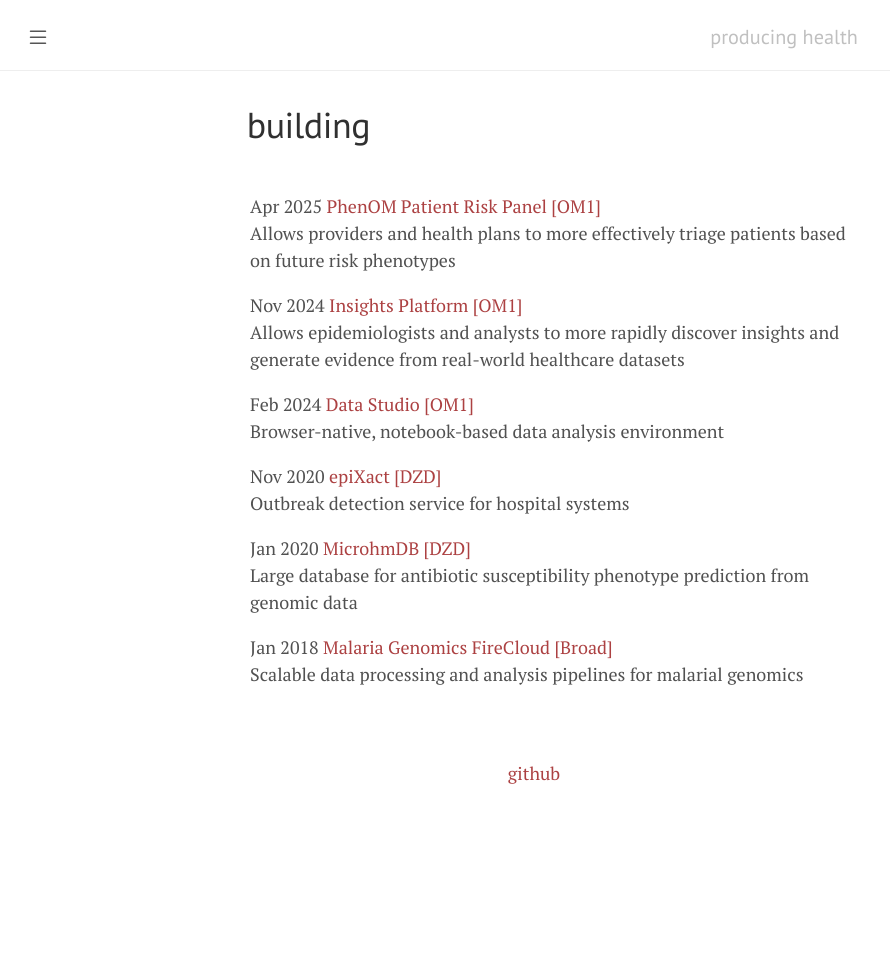
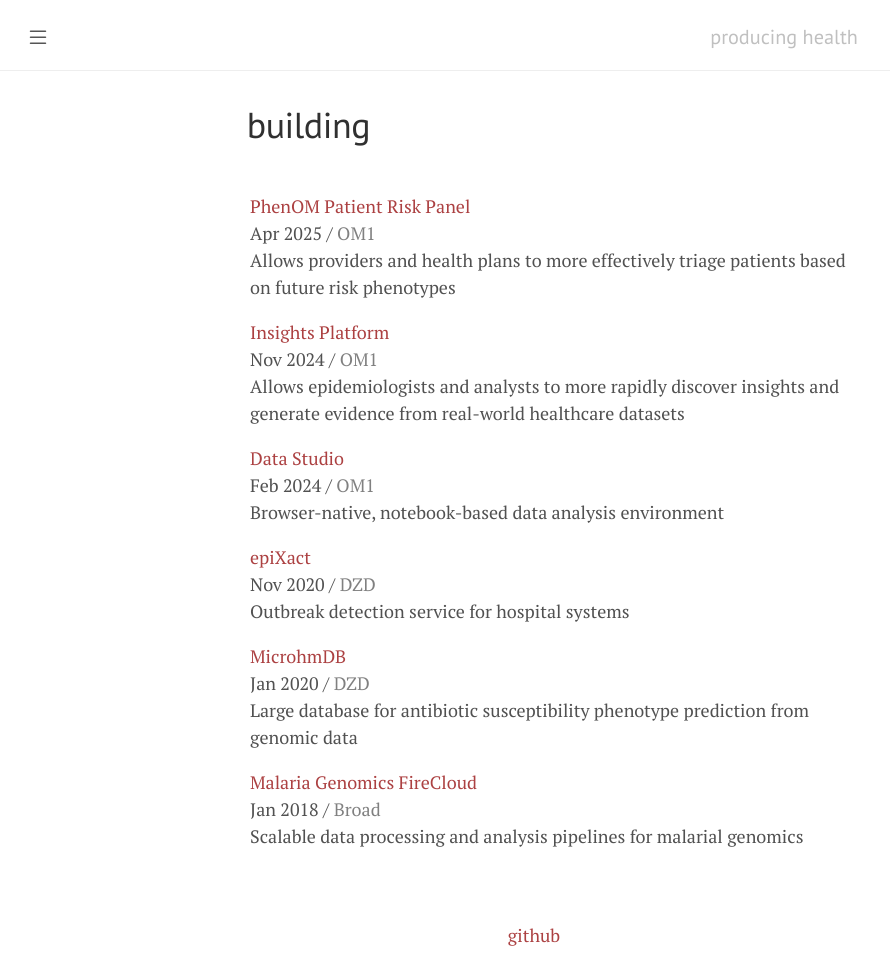
Before and after one commit to tmfarrell/tmfarrell.github.io, a Jekyll site: the page built from building.html, in a window 1280 px wide. Shown: the whole page, without its empty margins (0-890 px from the left). Built offline with Jekyll 4.4.1, drawn with Linux system fonts in a browser that asks for light colours; before the commit the page ends 900 px from its top, so only the background shows below that.

Commit message:
update building page

```diff
--- a/building.html
+++ b/building.html
@@ -11,9 +11,13 @@
   <ul class="post-list" style="list-style:none">
     {% for item in site.data.portfolio %}
         <li>
+            <a href="{{ item.link }}">{{ item.title }}</a>
+            <br />
             <span class="post-meta">{{ item.date | date: "%b %Y" }}</span>
-            <a href="{{ item.link }}">{{ item.title }}</a>
-          <p class="portfolio-description">{{ item.description }}</p>
+            / <span style="color: grey;">{{ item.org }}</span>
+          <p class="portfolio-description">
+            {{ item.description }}
+          </p>
         </li>
     {% endfor %}
   </ul>
```
Also changed, not shown: _data/portfolio.yaml (+12 -6 lines).
